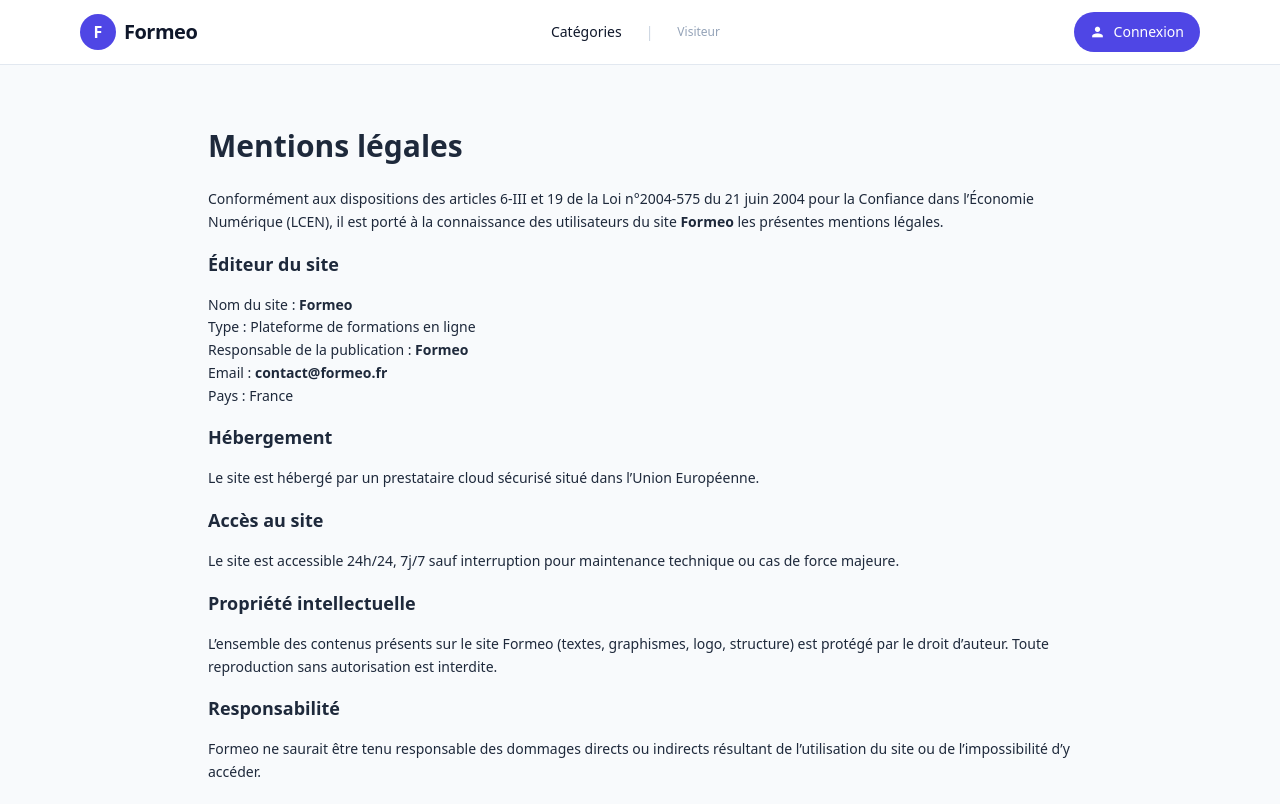
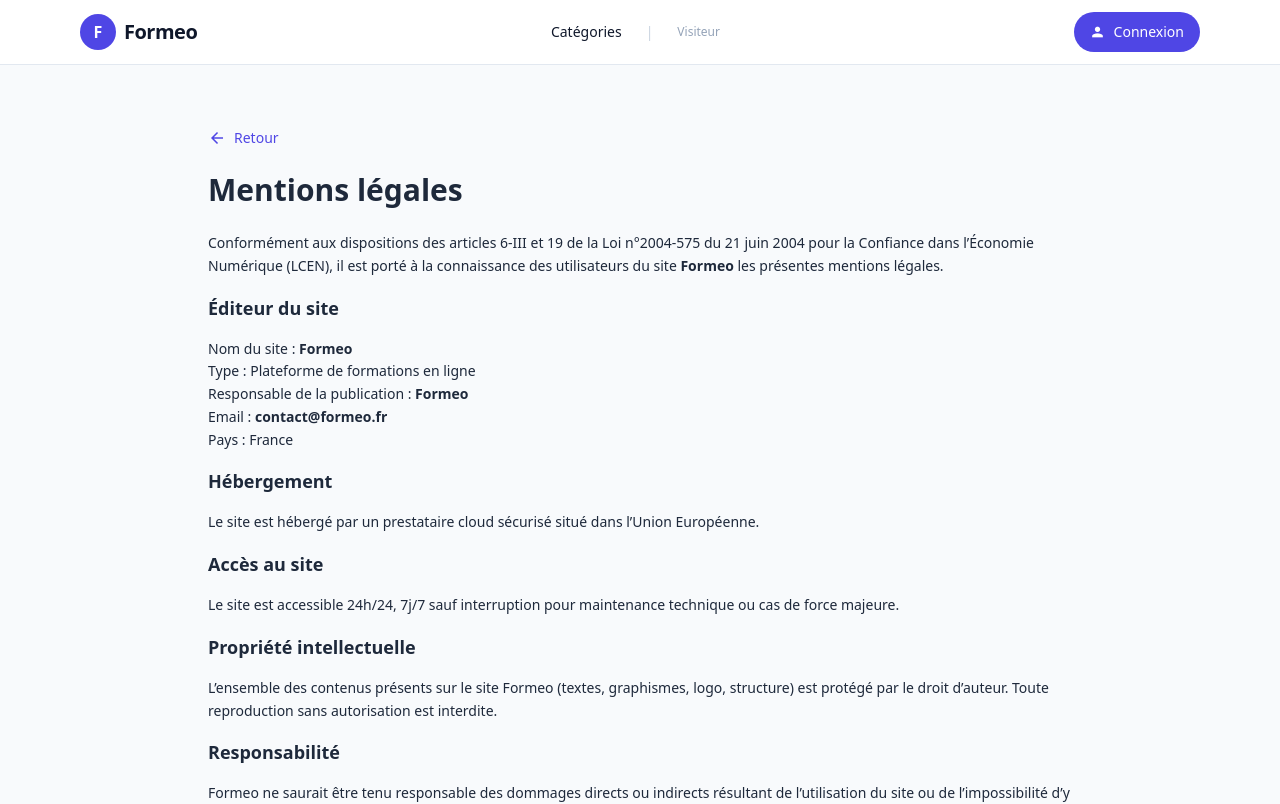
Before and after one commit to MarinVandelet/formeo-frontend, a React (Vite) app: page /mentions-legales in a window 1280 px wide. Shown: the top 804 px of the page. Built offline with nearby package versions, Linux system fonts and the light colour scheme.

Commit message:
Add files via upload

```diff
--- a/src/pages/legal/MentionsLegalesPage.jsx
+++ b/src/pages/legal/MentionsLegalesPage.jsx
@@ -1,8 +1,25 @@
 import React from "react";
+import { useNavigate } from "react-router-dom";
+import Footer from "../../components/Footer";
 
 const MentionsLegalesPage = () => {
+  const navigate = useNavigate();
+
   return (
+    <div className="min-h-screen flex flex-col bg-slate-50">
+      {/* CONTENU */}
+      <main className="flex-grow">
         <div className="max-w-4xl mx-auto px-4 py-12 text-slate-800">
+
+          {/* Bouton retour */}
+          <button
+            onClick={() => navigate(-1)}
+            className="inline-flex items-center gap-2 mb-6 text-sm text-indigo-600 hover:text-indigo-800"
+          >
+            <span className="material-icons text-[18px]">arrow_back</span>
+            Retour
+          </button>
+
           <h1 className="text-3xl font-bold mb-6">Mentions légales</h1>
 
           <section className="space-y-4 text-sm leading-relaxed">
@@ -30,8 +47,8 @@
 
             <h2 className="text-lg font-semibold mt-6">Accès au site</h2>
             <p>
-          Le site est accessible 24h/24, 7j/7 sauf interruption pour maintenance
-          technique ou cas de force majeure.
+              Le site est accessible 24h/24, 7j/7 sauf interruption pour
+              maintenance technique ou cas de force majeure.
             </p>
 
             <h2 className="text-lg font-semibold mt-6">
@@ -46,10 +63,15 @@
             <h2 className="text-lg font-semibold mt-6">Responsabilité</h2>
             <p>
               Formeo ne saurait être tenu responsable des dommages directs ou
-          indirects résultant de l’utilisation du site ou de l’impossibilité
-          d’y accéder.
+              indirects résultant de l’utilisation du site ou de
+              l’impossibilité d’y accéder.
             </p>
           </section>
+        </div>
+      </main>
+
+      {/* FOOTER */}
+      <Footer />
     </div>
   );
 };
--- a/src/pages/legal/PolitiqueConfidentialitePage.jsx
+++ b/src/pages/legal/PolitiqueConfidentialitePage.jsx
@@ -1,17 +1,34 @@
 import React from "react";
+import { useNavigate } from "react-router-dom";
+import Footer from "../../components/Footer";
 
 const PolitiqueConfidentialitePage = () => {
+  const navigate = useNavigate();
+
   return (
+    <div className="min-h-screen flex flex-col bg-slate-50">
+      {/* CONTENU */}
+      <main className="flex-grow">
         <div className="max-w-4xl mx-auto px-4 py-12 text-slate-800">
+          {/* Bouton retour */}
+          <button
+            onClick={() => navigate(-1)}
+            className="inline-flex items-center gap-2 mb-6 text-sm text-indigo-600 hover:text-indigo-800"
+          >
+            <span className="material-icons text-[18px]">arrow_back</span>
+            Retour
+          </button>
+
           <h1 className="text-3xl font-bold mb-6">
             Politique de protection des données personnelles
           </h1>
 
           <section className="space-y-5 text-sm leading-relaxed">
             <p>
-          La présente politique explique comment <strong>Formeo</strong> collecte,
-          utilise et protège les données personnelles des utilisateurs
-          conformément au Règlement Général sur la Protection des Données (RGPD).
+              La présente politique explique comment <strong>Formeo</strong>{" "}
+              collecte, utilise et protège les données personnelles des
+              utilisateurs conformément au Règlement Général sur la Protection
+              des Données (RGPD).
             </p>
 
             <h2 className="text-lg font-semibold">1. Données collectées</h2>
@@ -46,9 +63,7 @@
               <li>Cookies de session</li>
               <li>Stockage local (token JWT)</li>
             </ul>
-        <p>
-          Aucun cookie publicitaire tiers n’est utilisé.
-        </p>
+            <p>Aucun cookie publicitaire tiers n’est utilisé.</p>
 
             <h2 className="text-lg font-semibold">4. Durée de conservation</h2>
             <p>
@@ -58,13 +73,14 @@
 
             <h2 className="text-lg font-semibold">5. Sécurité</h2>
             <p>
-          Les données sont stockées de manière sécurisée et l’accès est limité
-          aux personnes autorisées.
+              Les données sont stockées de manière sécurisée et l’accès est
+              limité aux personnes autorisées.
             </p>
 
             <h2 className="text-lg font-semibold">6. Droits des utilisateurs</h2>
             <p>
-          Conformément à la réglementation, vous disposez des droits suivants :
+              Conformément à la réglementation, vous disposez des droits
+              suivants :
             </p>
             <ul className="list-disc pl-6">
               <li>Droit d’accès</li>
@@ -74,10 +90,15 @@
             </ul>
 
             <p>
-          Toute demande peut être adressée à :
-          <strong> contact@formeo.fr</strong>
+              Toute demande peut être adressée à :{" "}
+              <strong>contact@formeo.fr</strong>
             </p>
           </section>
+        </div>
+      </main>
+
+      {/* FOOTER */}
+      <Footer />
     </div>
   );
 };
```
Lines whose indentation alone changed are shown as unchanged.
